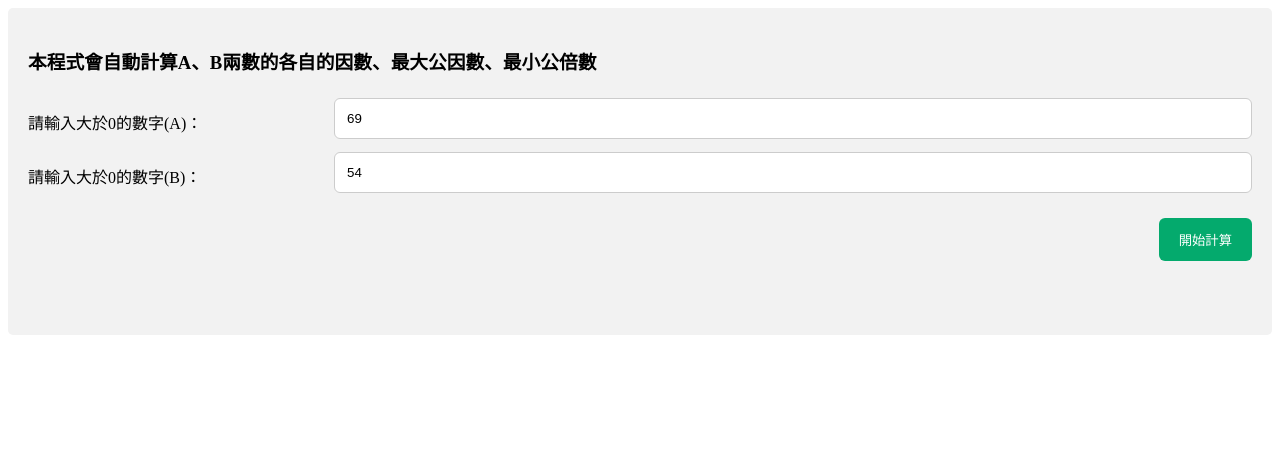
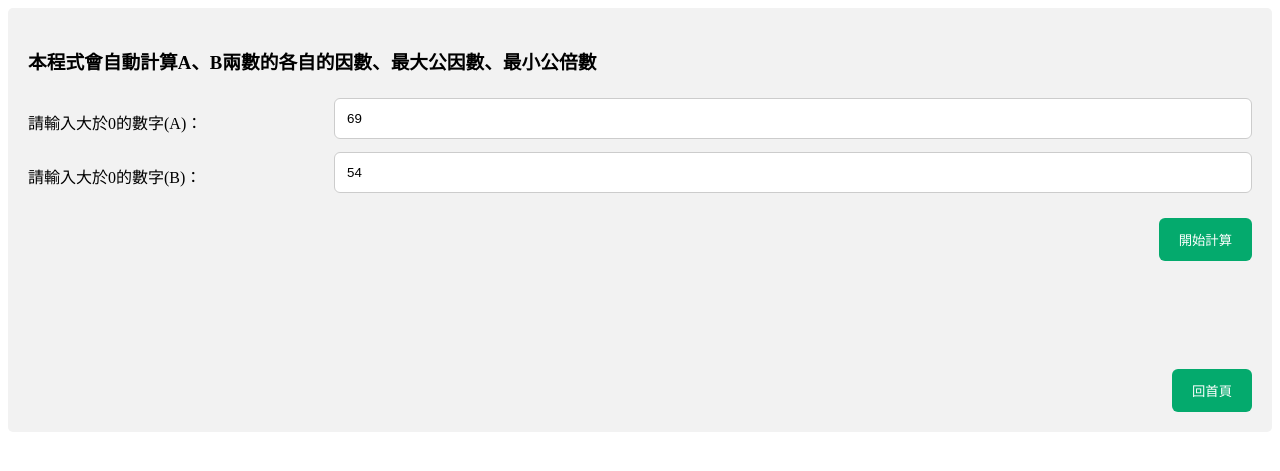
Before and after one commit to luckypig3400/PHP101_pratice_of_Advanced-Network-Programming, a PHP site: page /Week1/factors_prime_numbers_and_least_common_multiple.php in a window 1280 px wide. Shown: the top 471 px of the page. Run offline with PHP 8.4, Linux system fonts and the light colour scheme.

Commit message:
add return to main page button

```diff
--- a/Week1/factors_prime_numbers_and_least_common_multiple.php
+++ b/Week1/factors_prime_numbers_and_least_common_multiple.php
@@ -186,6 +186,13 @@
         }
         ?>
 
+
+        <div class="row">
+            <br><br><br>
+            <form action="../index.php">
+                <input type="submit" value="回首頁">
+            </form>
+        </div>
     </div>
 </body>
 
```
Also changed, not shown: Week2_Cookie/login.php (+7 -0 lines), Week2_Session/session_test.php (+7 -0 lines).
